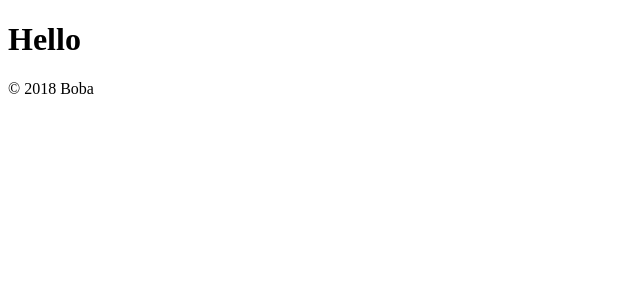
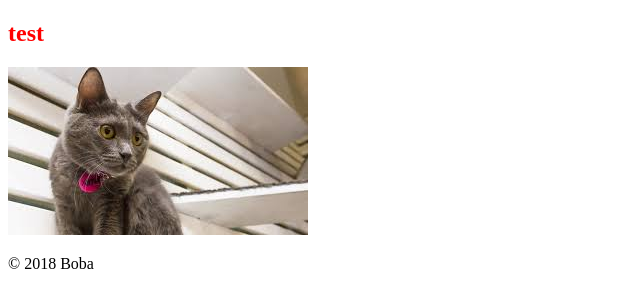
Before and after one commit to anastaciatymush/git-banches, a plain HTML site: page index.html in a window 1280 px wide. Shown: the whole page, without its empty margins (0-640 px from the left). Drawn offline with Linux system fonts and the light colour scheme.

Commit message:
del header, add h2 and img

```diff
--- a/index.html
+++ b/index.html
@@ -3,12 +3,16 @@
 <head>
 	<title>git branches</title>
 	<meta charset="utf-8">
+	<style>
+		h2 { color: red; }
+	</style>
 </head>
 <body>
 
-<header>
-<h1>Hello<h1>
-</header>
+
+<h2>test</h2>
+<img src="kitty.jpg">
+
 
 <footer>
 	<p>&copy; 2018 Boba</p>
```
